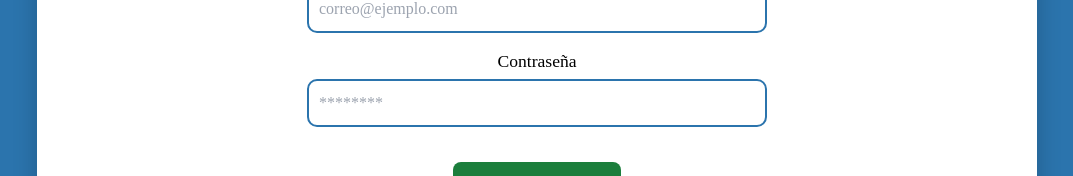
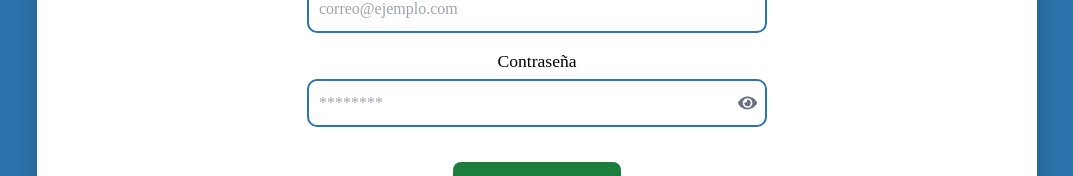
Before and after one commit to VictoRvs23/Proyecto-Ingenieria-de-Software, a React (Vite) app in the folder frontend/: page /login in a window 1280 px wide. Shown: the part 334-510 px from the top of the page, without its empty margins (103-1176 px from the left). Built offline with nearby package versions, Linux system fonts and the light colour scheme; no server answers.

Commit message:
Implementacion boton para visualizar contraseña

```diff
--- a/frontend/src/pages/Login.jsx
+++ b/frontend/src/pages/Login.jsx
@@ -1,11 +1,13 @@
 import { useState } from "react";
 import { useNavigate } from "react-router-dom";
 import { login } from "../services/auth.service";
+import { FaEye, FaEyeSlash } from "react-icons/fa";
 import "@styles/form.css";
 
 const Login = () => {
   const [email, setEmail] = useState("");
   const [password, setPassword] = useState("");
+  const [showPassword, setShowPassword] = useState(false);
   const [loading, setLoading] = useState(false);
   const navigate = useNavigate();
 
@@ -53,13 +55,23 @@
 
           <div className="input-group">
             <label>Contraseña</label>
+            <div className="password-wrapper">
               <input
-              type="password"
+                type={showPassword ? "text" : "password"}
                 value={password}
                 onChange={(e) => setPassword(e.target.value)}
                 placeholder="********"
                 required
+                className="password-input"
               />
+              <button
+                type="button"
+                onClick={() => setShowPassword(!showPassword)}
+                className="toggle-password-btn"
+              >
+                {showPassword ? <FaEyeSlash /> : <FaEye />}
+              </button>
+            </div>
           </div>
 
           <button
@@ -70,6 +82,7 @@
             {loading ? "Cargando..." : "Iniciar Sesion"}
           </button>
         </form>
+
         <div className="auth-toggle" style={{ zIndex: 10, position: 'relative' }}>
           <button type="button" className="active">Iniciar Sesión</button>
           <button type="button" onClick={() => navigate("/register")}>Registrar</button>
--- a/frontend/src/pages/Register.jsx
+++ b/frontend/src/pages/Register.jsx
@@ -1,6 +1,8 @@
 import { useState } from "react";
 import { useNavigate } from "react-router-dom";
 import { register } from "../services/auth.service";
+// Importar los iconos
+import { FaEye, FaEyeSlash } from "react-icons/fa";
 import "@styles/form.css";
 
 const Register = () => {
@@ -10,10 +12,9 @@
     email: "",
     password: ""
   });
-
+  const [showPassword, setShowPassword] = useState(false);
   const [loading, setLoading] = useState(false);
   const navigate = useNavigate();
-
   const handleChange = (e) => {
     const { name, value } = e.target;
     setFormData({ ...formData, [name]: value });
@@ -86,13 +87,22 @@
 
           <div className="input-group">
             <label>Contraseña</label>
+            <div className="password-wrapper">
               <input
-              type="password"
+                type={showPassword ? "text" : "password"}
                 name="password"
                 value={formData.password}
                 onChange={handleChange}
                 required
               />
+              <button
+                type="button"
+                onClick={() => setShowPassword(!showPassword)}
+                className="toggle-password-btn"
+              >
+                {showPassword ? <FaEyeSlash /> : <FaEye />}
+              </button>
+            </div>
           </div>
 
           <button
@@ -103,6 +113,7 @@
             {loading ? "Registrando..." : "Registrar"}
           </button>
         </form>
+
         <div className="auth-toggle" style={{ zIndex: 10, position: 'relative' }}>
           <button type="button" onClick={() => navigate("/login")}>Iniciar Sesión</button>
           <button type="button" className="active">Registrar</button>
--- a/frontend/src/styles/form.css
+++ b/frontend/src/styles/form.css
@@ -79,6 +79,39 @@
   box-sizing: border-box;
 }
 
+.password-wrapper {
+  position: relative;
+  width: 100%;
+  display: flex;
+  align-items: center;
+}
+
+.password-wrapper input {
+  width: 100%;
+  padding-right: 40px;
+}
+
+.toggle-password-btn {
+  position: absolute;
+  right: 10px;
+  top: 50%;
+  transform: translateY(-50%);
+  background: none;
+  border: none;
+  cursor: pointer;
+  color: #6b7280;
+  font-size: 1.2rem;
+  display: flex;
+  align-items: center;
+  justify-content: center;
+  padding: 0;
+  z-index: 5;
+}
+
+.toggle-password-btn:hover {
+  color: #374151;
+}
+
 .btn-main-green {
   background-color: #1b7e3c;
   color: white;
```
Lines whose indentation alone changed are shown as unchanged.
